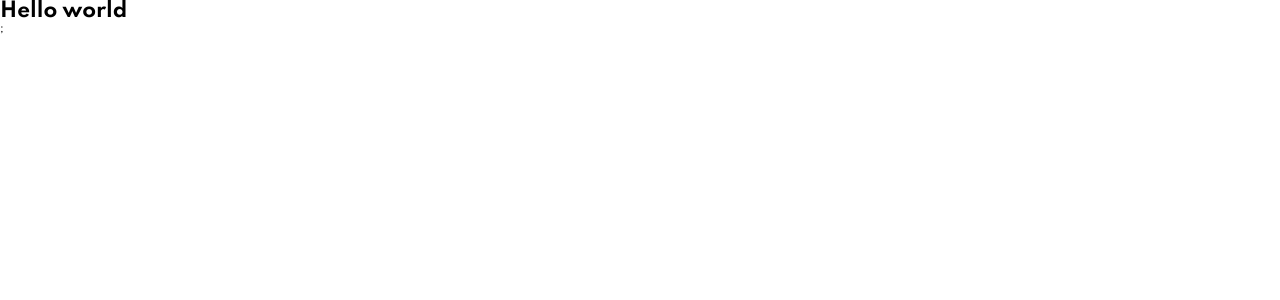
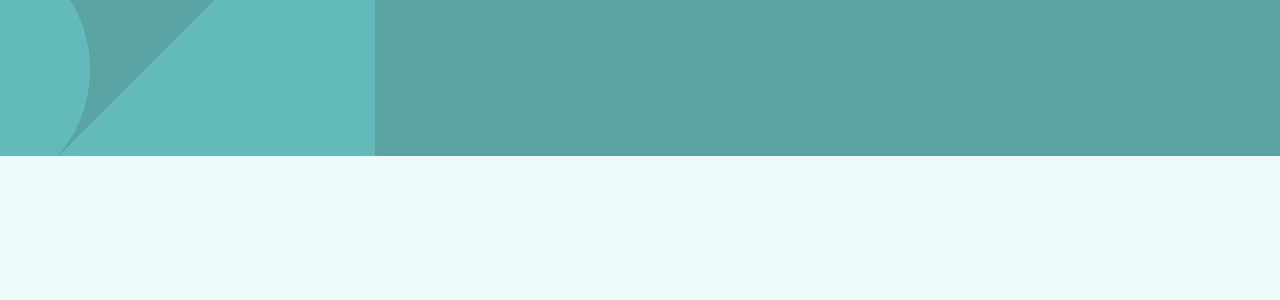
Before and after one commit to JCDMeira/18-static-job, a React (Create React App) app: page / in a window 1280 px wide. Shown: the top 300 px of the page. Built offline with nearby package versions, Linux system fonts and the light colour scheme.

Commit message:
Add Conteiner, content and background image

```diff
--- a/src/App.tsx
+++ b/src/App.tsx
@@ -1,11 +1,20 @@
 import React from 'react';
-import { GlobalStyle } from './Global';
+import { Conteiner, GlobalStyle } from './Global';
+
+import mobileBackground from './assets/images/bg-header-mobile.svg';
 
 function App(): JSX.Element {
   return (
     <>
       <GlobalStyle />
-      <h1>Hello world</h1>;
+      <Conteiner>
+        <div className="background">
+          <img className="mobile" src={mobileBackground} alt="background" />
+        </div>
+        <div className="content">
+          <div className="search"></div>
+        </div>
+      </Conteiner>
     </>
   );
 }
--- a/src/Global.ts
+++ b/src/Global.ts
@@ -23,4 +23,38 @@ export const GlobalStyle = createGlobalStyle`
 
 export const Conteiner = styled.div`
   background: var(--desaturated-dark-cyan);
+  width: 100%;
+  height: 317.6rem;
+  display: flex;
+  flex-direction: column;
+  align-items: center;
+
+  .background {
+    width: 100%;
+    height: 15.6rem;
+
+    .mobile {
+      height: 100%;
+    }
+  }
+
+  .search {
+    width: 87.73333333333333vw;
+    height: 12.1rem;
+    position: relative;
+    background: yellow;
+    margin-top: -3.7rem;
+    border-radius: 0.5rem;
+    display: none;
+  }
+
+  .content {
+    width: 100%;
+    flex: 1;
+    display: flex;
+    flex-direction: column;
+    align-items: center;
+    background: var(--light-grayish-cyan);
+    position: relative;
+  }
 `;
```
Also changed, not shown: src/assets/images/favicon-32x32.png (deleted).
